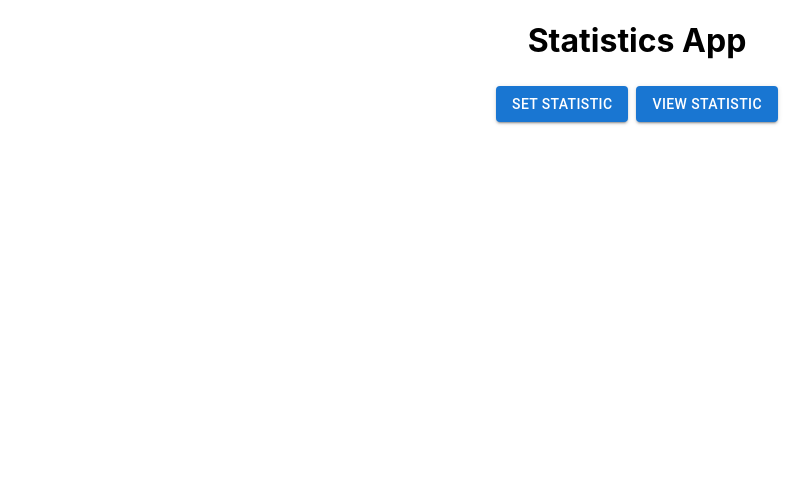
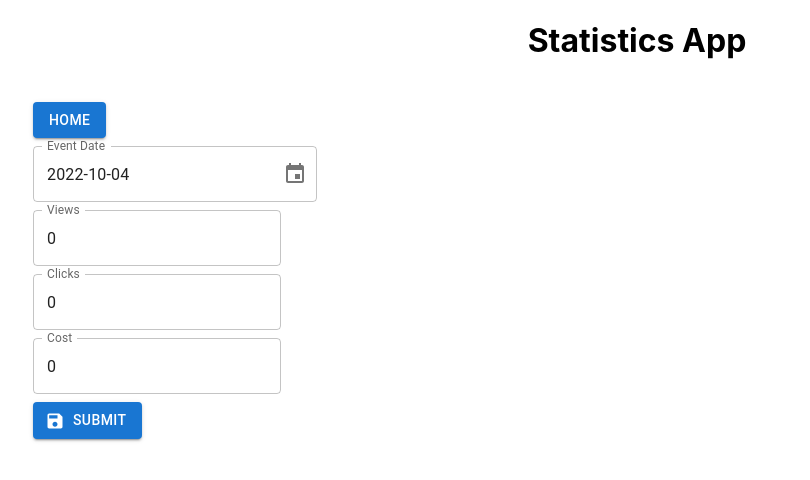
Before and after one commit to CodeMan-Long/Nestjs-React, a React (Create React App) app in the folder frontend/: page /save in a window 1280 px wide. Shown: the top 480 px of the page, without its empty margins (3-813 px from the left). Built offline with nearby package versions, Linux system fonts and the light colour scheme.

Commit message:
feat(frontend): add SaveForm page

```diff
--- a/frontend/package.json
+++ b/frontend/package.json
@@ -5,7 +5,10 @@
   "dependencies": {
     "@emotion/react": "^11.10.4",
     "@emotion/styled": "^11.10.4",
+    "@mui/icons-material": "^5.10.6",
+    "@mui/lab": "^5.0.0-alpha.102",
     "@mui/material": "^5.10.8",
+    "@mui/x-date-pickers": "^5.0.3",
     "@testing-library/jest-dom": "^5.16.5",
     "@testing-library/react": "^13.4.0",
     "@testing-library/user-event": "^13.5.0",
@@ -13,6 +16,9 @@
     "@types/node": "^16.11.64",
     "@types/react": "^18.0.21",
     "@types/react-dom": "^18.0.6",
+    "axios": "^0.27.2",
+    "dayjs": "^1.11.5",
+    "moment": "^2.29.4",
     "react": "^18.2.0",
     "react-dom": "^18.2.0",
     "react-router-dom": "^6.4.1",
--- a/frontend/src/App.tsx
+++ b/frontend/src/App.tsx
@@ -3,6 +3,7 @@ import { Routes, Route } from "react-router-dom";
 
 import './App.css';
 import Home from './components/Home';
+import SaveForm from './components/SaveForm';
 
 function App() {
   return (
@@ -10,7 +11,7 @@ function App() {
       <h1>Statistics App</h1>
       <Routes>
         <Route path="/" element={<Home />} />
-        <Route path="save" element={<Home />} />
+        <Route path="save" element={<SaveForm />} />
         <Route path="view" element={<Home />} />
       </Routes>
     </div>
--- /dev/null
+++ b/frontend/src/components/SaveForm.tsx
@@ -0,0 +1,118 @@
+import React, { useState } from 'react';
+import Button from '@mui/material/Button';
+import { Link } from 'react-router-dom';
+import { DesktopDatePicker } from '@mui/x-date-pickers/DesktopDatePicker';
+import TextField from '@mui/material/TextField';
+import { AdapterDayjs } from '@mui/x-date-pickers/AdapterDayjs';
+import { LocalizationProvider } from '@mui/x-date-pickers/LocalizationProvider';
+import Box from '@mui/material/Box';
+import LoadingButton from '@mui/lab/LoadingButton';
+import SaveIcon from '@mui/icons-material/Save';
+import axios from 'axios';
+import dayjs, { Dayjs } from 'dayjs';
+
+export default function SaveForm() {
+  const [loading, setLoading] = useState(false);
+  const [date, setDate] = useState<Dayjs | null>(dayjs());
+  const [views, setViews] = useState(0);
+  const [clicks, setClicks] = useState(0);
+  const [cost, setCost] = useState(0);
+
+  const handleViewsChange = (e: React.ChangeEvent<HTMLInputElement>) => {
+    setViews(parseInt(e.target.value));
+  }
+
+  const handleClicksChange = (e: React.ChangeEvent<HTMLInputElement>) => {
+    setClicks(parseInt(e.target.value));
+  }
+
+  const handleCostChange = (e: React.ChangeEvent<HTMLInputElement>) => {
+    setCost(parseInt(e.target.value));
+  }
+
+  const handleSubmit = async () => {
+    if (date === null) return;
+
+    setLoading(true);
+
+    const strDate = date.format('YYYY-MM-DD').toString();
+    const payload = {
+      date: strDate,
+      views, clicks, cost,
+    };
+
+    await axios.post(`${process.env.REACT_APP_API_URL}/statistics`, payload);
+
+    setLoading(false);
+  }
+
+  return (
+    <div>
+      <Box
+        sx={{
+          display: 'flex',
+          flexDirection: 'column',
+          p: 2,
+          m: 2,
+          bgcolor: 'background.paper',
+          borderRadius: 1,
+          justifyContent: 'center',
+          alignItems: 'flex-start',
+        }}
+      >
+        <Button component={Link} to="/" variant="contained" sx={{ m: 0.5 }}>
+          Home
+        </Button>
+
+        <Box sx={{ m: 0.5 }}>
+          <LocalizationProvider dateAdapter={AdapterDayjs}>
+            <DesktopDatePicker
+              label="Event Date"
+              inputFormat="YYYY-MM-DD"
+              value={date}
+              onChange={(newValue) => {
+                setDate(newValue);
+              }}
+              renderInput={(params) => <TextField {...params} />}
+            />
+          </LocalizationProvider>
+        </Box>
+
+        <TextField
+          label="Views"
+          type="number"
+          value={views}
+          onChange={handleViewsChange}
+          sx={{ m: 0.5 }}
+        />
+
+        <TextField
+          label="Clicks"
+          type="number"
+          value={clicks}
+          onChange={handleClicksChange}
+          sx={{ m: 0.5 }}
+        />
+
+        <TextField
+          label="Cost"
+          type="number"
+          value={cost}
+          onChange={handleCostChange}
+          sx={{ m: 0.5 }}
+        />
+
+        <LoadingButton
+          loading={loading}
+          loadingPosition="start"
+          startIcon={<SaveIcon />}
+          variant="contained"
+          sx={{ m: 0.5 }}
+          onClick={handleSubmit}
+        >
+          Submit
+        </LoadingButton>
+      </Box>
+    </div>
+  );
+}
```
Also changed, not shown: 2 other files (tests, documents, lock files or other folders).
